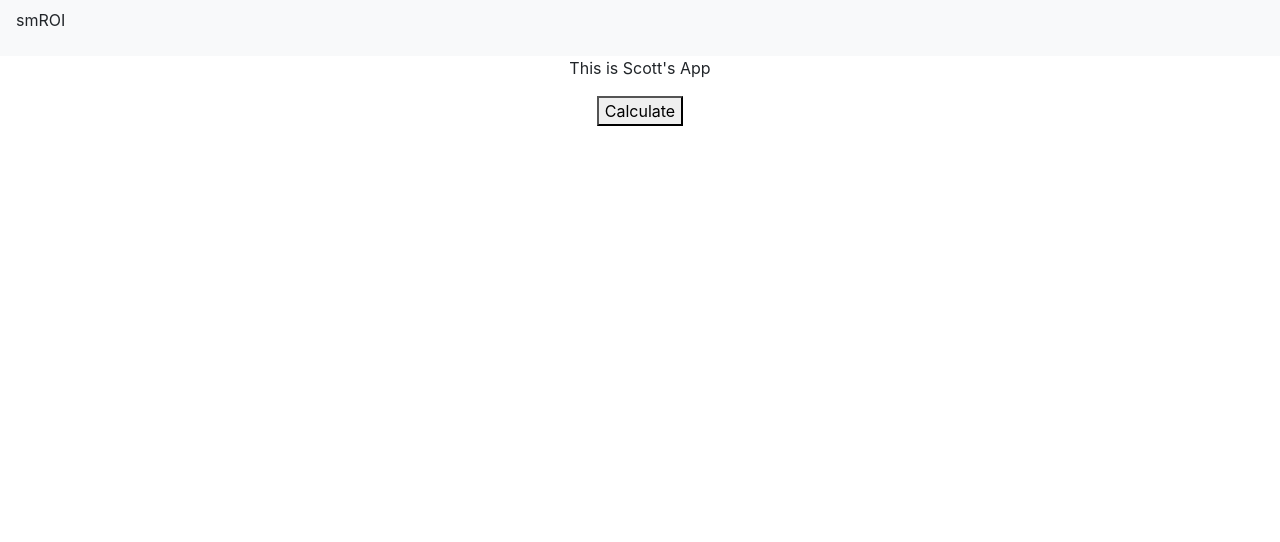
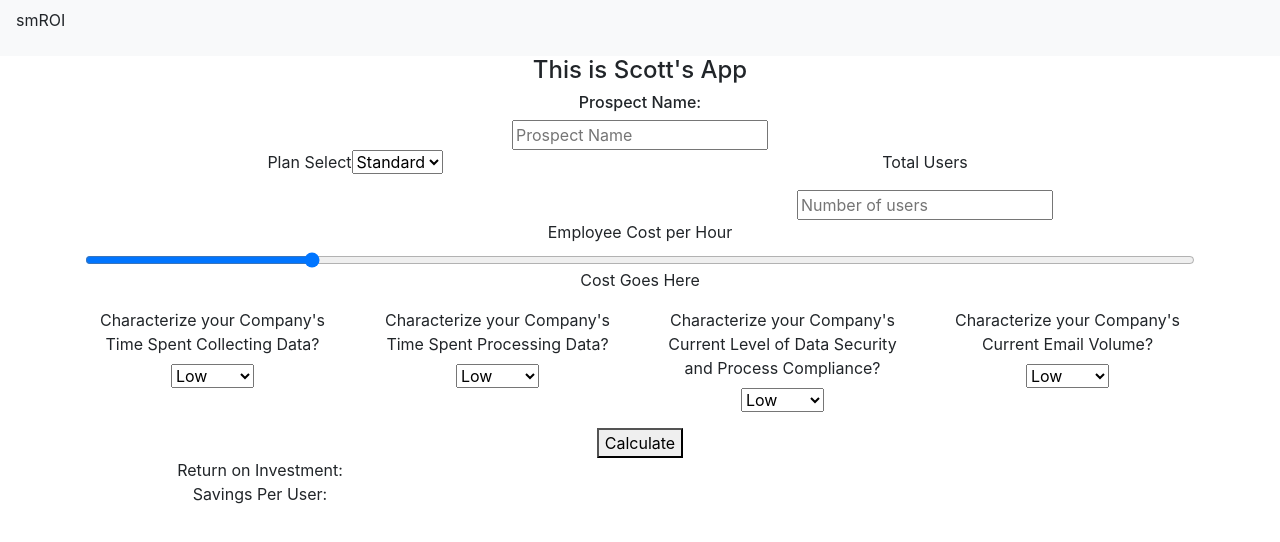
Before and after one commit to patrickcorcoran10/smROI, a React (Create React App) app in the folder client/: page / in a window 1280 px wide. Shown: the top 542 px of the page. Built offline with nearby package versions, Linux system fonts and the light colour scheme.

Commit message:
initial front end. No Logic.

```diff
--- a/client/public/index.html
+++ b/client/public/index.html
@@ -2,7 +2,6 @@
 <html lang="en">
   <head>
     <meta charset="utf-8">
-    <link rel="shortcut icon" href="%PUBLIC_URL%/favicon.ico">
     <link rel="stylesheet" href="https://stackpath.bootstrapcdn.com/bootstrap/4.1.3/css/bootstrap.min.css" integrity="sha384-MCw98/SFnGE8fJT3GXwEOngsV7Zt27NXFoaoApmYm81iuXoPkFOJwJ8ERdknLPMO" crossorigin="anonymous">
     <meta name="viewport" content="width=device-width, initial-scale=1, shrink-to-fit=no">
     <meta name="theme-color" content="#000000">
--- a/client/src/App.js
+++ b/client/src/App.js
@@ -11,7 +11,7 @@ class App extends Component {
       <div className="App">
         <NavBar />
           <Wrapper>
-          <Start />
+            <Start />
           </Wrapper>
         <Footer />
       </div>
--- a/client/src/components/Start/Start.js
+++ b/client/src/components/Start/Start.js
@@ -2,17 +2,134 @@ import React, { Component } from "react";
 import "./Start.css";
 
 class Start extends Component {
+
+    state = {
+        prospectName: "",
+        planSelect: "",
+        numOfUsers: 0,
+        employeeCost: 0,
+        dataCollection: "",
+        dataProcessing: "",
+        dataSecurity: "",
+        emailVolume: "",
+        roi: 0,
+        savingsPerUser: 0
+    };
+
+
     calculate = () => {
         return console.log("Now we're clicking!");
     };
 
     render() {
         return (
-            <div>
-                <p>This is Scott's App</p>
-                <button className="submit"
-                // onClick={ calculate }
-                >Calculate</button>
+            <div className="container">
+                <div className="row">
+                    <div className="col-md-12">
+                        <div className="header">
+                            <h4>This is Scott's App</h4>
+                        </div>
+                    </div>
+                </div>
+                <div className="row">
+                    <div className="col-md-12">
+                        <h6>Prospect Name: </h6>
+                        <form>
+                            <input placeholder="Prospect Name">
+                            </input>
+                        </form>
+                    </div>
+                </div>
+                <div className="row">
+                    <div className="col-md-6">
+                        <div className="form-group">
+                            <label for="exampleFormControlSelect1">Plan Select</label>
+                            <select className="planSelect" id="exampleFormControlSelect1">
+                                <option>Standard</option>
+                                <option>Plus</option>
+                            </select>
+                        </div>
+                    </div>
+                    <div className="col-md-6">
+                        <div className="numOfUsers">
+                            <form>
+                            <p>Total Users</p>
+                            <input placeholder="Number of users"></input>
+                            </form>
+                        </div>
+                    </div>
+                </div>
+                <div className="row">
+                    <div className="col-md-12">
+                        <form>
+                            <div className="form-group">
+                                <label for="formControlRange">Employee Cost per Hour</label>
+                                <input type="range" min="25" max="150" value="50" className="form-control-range" id="formControlRange"></input>
+                                <div className="employeeCost">Cost Goes Here</div>
+                            </div>
+                        </form>
+                     </div>
+                </div>
+                <div className="row">
+                    <div className="col-md-3">
+                        <div className="form-group">
+                            <label for="exampleFormControlSelect1">Characterize your Company's Time Spent Collecting Data?</label>
+                                <select className="dataCollection" id="exampleFormControlSelect1">
+                                    <option>Low</option>
+                                    <option>Medium</option>
+                                    <option>High</option>
+                                </select>
+                        </div>
+                    </div>
+                    <div className="col-md-3">
+                        <div className="form-group">
+                            <label for="exampleFormControlSelect1">Characterize your Company's Time Spent Processing Data?</label>
+                                <select className="dataProcessing" id="exampleFormControlSelect1">
+                                    <option>Low</option>
+                                    <option>Medium</option>
+                                    <option>High</option>
+                                </select>
+                        </div>
+                    </div>
+                    <div className="col-md-3">
+                        <div className="form-group">
+                            <label for="exampleFormControlSelect1">Characterize your Company's Current Level of Data Security and Process Compliance?</label>
+                                <select className="dataSecurity" id="exampleFormControlSelect1">
+                                    <option>Low</option>
+                                    <option>Medium</option>
+                                    <option>High</option>
+                                </select>
+                        </div>
+                    </div>
+                    <div className="col-md-3">
+                        <div className="form-group">
+                            <label for="exampleFormControlSelect1">Characterize your Company's Current Email Volume?</label>
+                                <select className="emailVolume" id="exampleFormControlSelect1">
+                                    <option>Low</option>
+                                    <option>Medium</option>
+                                    <option>High</option>
+                                </select>
+                        </div>
+                    </div>
+                </div>
+                <div className="row">
+                    <div className="col-md-12">
+                        <div className="button">
+                            <button className="submit"
+                            // onClick={ calculate }
+                            >Calculate</button>
+                        </div>
+                    </div>
+                </div>
+                <div className="row">
+                    <div className="col-md-4">
+                        <div className="roi">Return on Investment: </div>
+                        <div className="savingsPerUser">Savings Per User: </div>
+                    </div>
+                    <div className="col-md-8">
+                    </div>
+                </div>
+
             </div>
         );
     };
```
Also changed, not shown: 1 other file (tests, documents, lock files or other folders).
